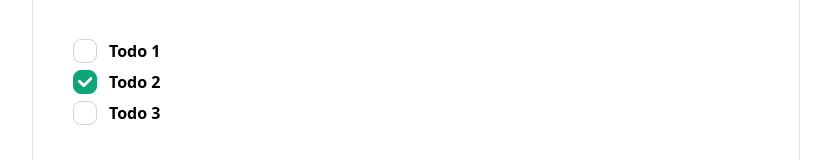
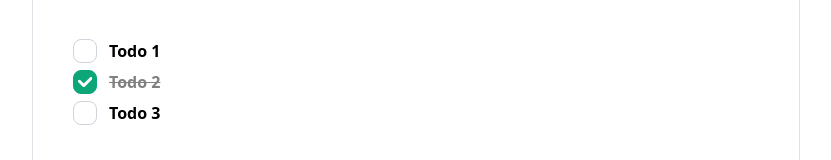
Before and after one commit to NadyaGus/todo_app, a React (Vite) app: page / in a window 1280 px wide. Shown: the part 236-396 px from the top of the page, without its empty margins (224-1055 px from the left). Built offline with nearby package versions, Linux system fonts and the light colour scheme.

Commit message:
feat: add line-through for completed task

```diff
--- a/src/components/item/Item.tsx
+++ b/src/components/item/Item.tsx
@@ -1,6 +1,8 @@
 import { type ReactElement, useState } from 'react';
 
 import { Checkbox, Flex, ListItem } from '@mantine/core';
+
+import classes from './index.module.css';
 
 interface Props {
   todo: {
@@ -24,7 +26,14 @@ export const Item = ({ todo, toggleTodo }: Props): ReactElement => {
   return (
     <ListItem key={todo.id}>
       <Flex align="center" gap="md" justify="space-between">
-        <Checkbox checked={checked} fw={'bolder'} label={title} onChange={handleChange} size="md" />
+        <Checkbox
+          checked={checked}
+          className={checked ? classes.checked : ''}
+          fw={'bolder'}
+          label={title}
+          onChange={handleChange}
+          size="md"
+        />
       </Flex>
     </ListItem>
   );
--- /dev/null
+++ b/src/components/item/index.module.css
@@ -0,0 +1,5 @@
+.checked {
+  color: gray;
+  text-decoration: line-through;
+  transition: 0.3s;
+}
```
